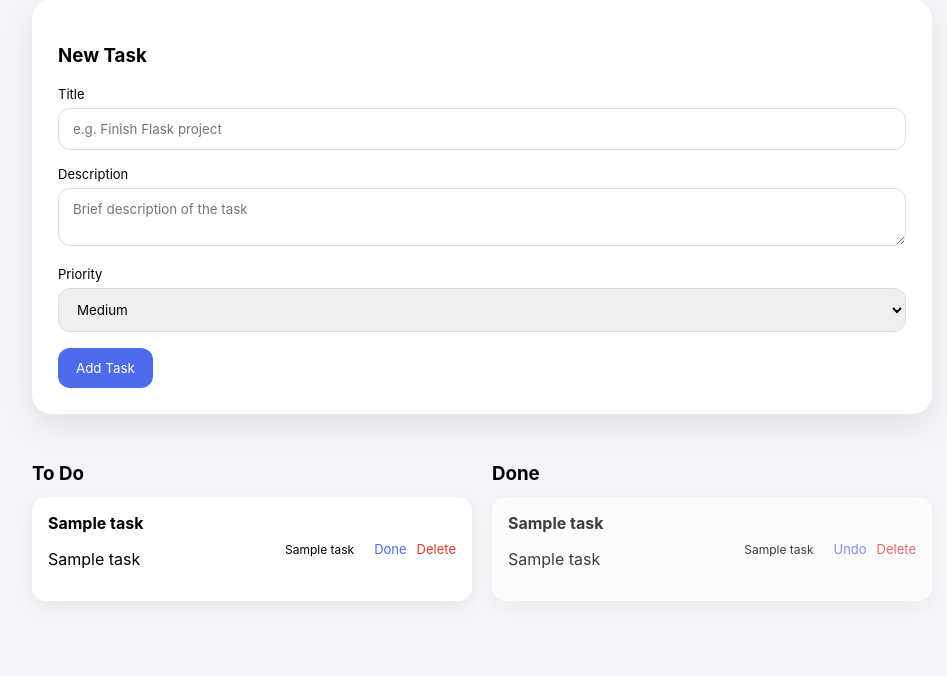
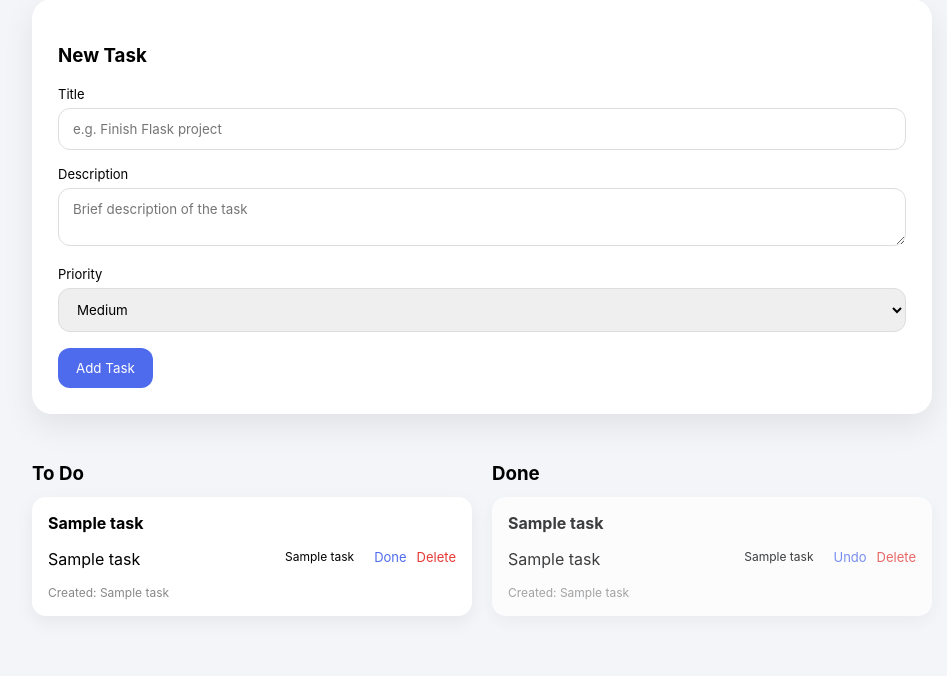
Before and after one commit to rohannair11/flask-sql-todo-list, a Flask app: template templates/index.html in a window 1280 px wide. Shown: the part 329-1005 px from the top of the page, without its empty margins (158-1105 px from the left). Before the commit the page ends 897 px from the top, so only its background shows below. Run offline with Flask 3, Linux system fonts and the light colour scheme; the template is opened without the code that fills it: most values are stand-ins (such as "Sample title", 1, 10 or a date in 2020).

Commit message:
feat: added timestamp feature

```diff
--- a/app.py
+++ b/app.py
@@ -1,6 +1,7 @@
 from flask import Flask, render_template, request, redirect, url_for
 import sqlite3
 import os
+from datetime import datetime
 
 app = Flask(__name__)
 
@@ -23,7 +24,8 @@
             title TEXT NOT NULL,
             description TEXT NOT NULL,
             priority TEXT NOT NULL CHECK(priority IN ('Low','Medium','High')),
-            completed INTEGER NOT NULL CHECK(completed IN (0,1))
+            completed INTEGER NOT NULL CHECK(completed IN (0,1)),
+            created_at TEXT NOT NULL
         )
     """)
     conn.commit()
@@ -50,16 +52,26 @@
             conn.close()
             return redirect(url_for("index"))
 
+        created_at = datetime.now().strftime("%d %b %Y, %H:%M")
+
         cursor.execute("""
-            INSERT INTO todos (title, description, priority, completed)
-            VALUES (?, ?, ?, 0)
-        """, (title, description, priority))
+            INSERT INTO todos (title, description, priority, completed, created_at)
+            VALUES (?, ?, ?, 0, ?)
+        """, (title, description, priority, created_at))
         conn.commit()
 
-    cursor.execute("SELECT * FROM todos WHERE completed = 0 ORDER BY id DESC")
+    cursor.execute("""
+        SELECT * FROM todos
+        WHERE completed = 0
+        ORDER BY id DESC
+    """)
     todo_tasks = cursor.fetchall()
 
-    cursor.execute("SELECT * FROM todos WHERE completed = 1 ORDER BY id DESC")
+    cursor.execute("""
+        SELECT * FROM todos
+        WHERE completed = 1
+        ORDER BY id DESC
+    """)
     done_tasks = cursor.fetchall()
 
     cursor.execute("SELECT COUNT(*) FROM todos")
@@ -87,7 +99,10 @@
 def mark_done(todo_id):
     conn = get_db()
     cursor = conn.cursor()
-    cursor.execute("UPDATE todos SET completed = 1 WHERE id = ?", (todo_id,))
+    cursor.execute(
+        "UPDATE todos SET completed = 1 WHERE id = ?",
+        (todo_id,)
+    )
     conn.commit()
     conn.close()
     return redirect(url_for("index"))
@@ -97,7 +112,10 @@
 def undo(todo_id):
     conn = get_db()
     cursor = conn.cursor()
-    cursor.execute("UPDATE todos SET completed = 0 WHERE id = ?", (todo_id,))
+    cursor.execute(
+        "UPDATE todos SET completed = 0 WHERE id = ?",
+        (todo_id,)
+    )
     conn.commit()
     conn.close()
     return redirect(url_for("index"))
@@ -107,7 +125,10 @@
 def delete(todo_id):
     conn = get_db()
     cursor = conn.cursor()
-    cursor.execute("DELETE FROM todos WHERE id = ?", (todo_id,))
+    cursor.execute(
+        "DELETE FROM todos WHERE id = ?",
+        (todo_id,)
+    )
     conn.commit()
     conn.close()
     return redirect(url_for("index"))
--- a/static/style.css
+++ b/static/style.css
@@ -119,3 +119,10 @@
     font-size: 13px;
     text-decoration: none;
 }
+
+.timestamp {
+    display: block;
+    margin-top: 4px;
+    font-size: 12px;
+    color: #888;
+}
--- a/templates/index.html
+++ b/templates/index.html
@@ -53,6 +53,7 @@
             <div>
                 <strong>{{ task[1] }}</strong>
                 <p>{{ task[2] }}</p>
+                <small class="timestamp">Created: {{ task[5] }}</small>
             </div>
             <div class="right">
                 <span class="priority {{ task[3]|lower }}">{{ task[3] }}</span>
@@ -70,6 +71,7 @@
             <div>
                 <strong>{{ task[1] }}</strong>
                 <p>{{ task[2] }}</p>
+                <small class="timestamp">Created: {{ task[5] }}</small>
             </div>
             <div class="right">
                 <span class="priority {{ task[3]|lower }}">{{ task[3] }}</span>
```
